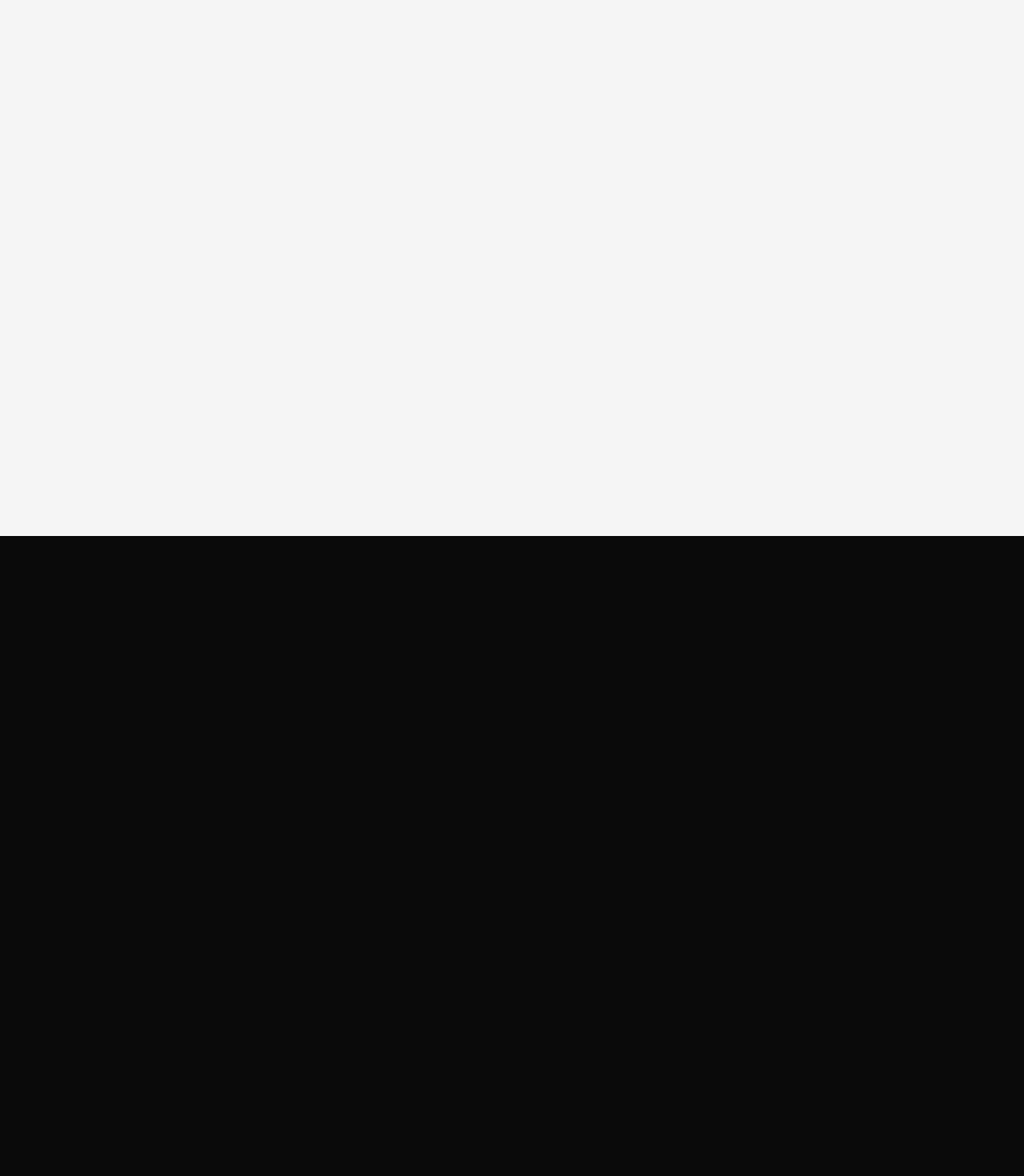
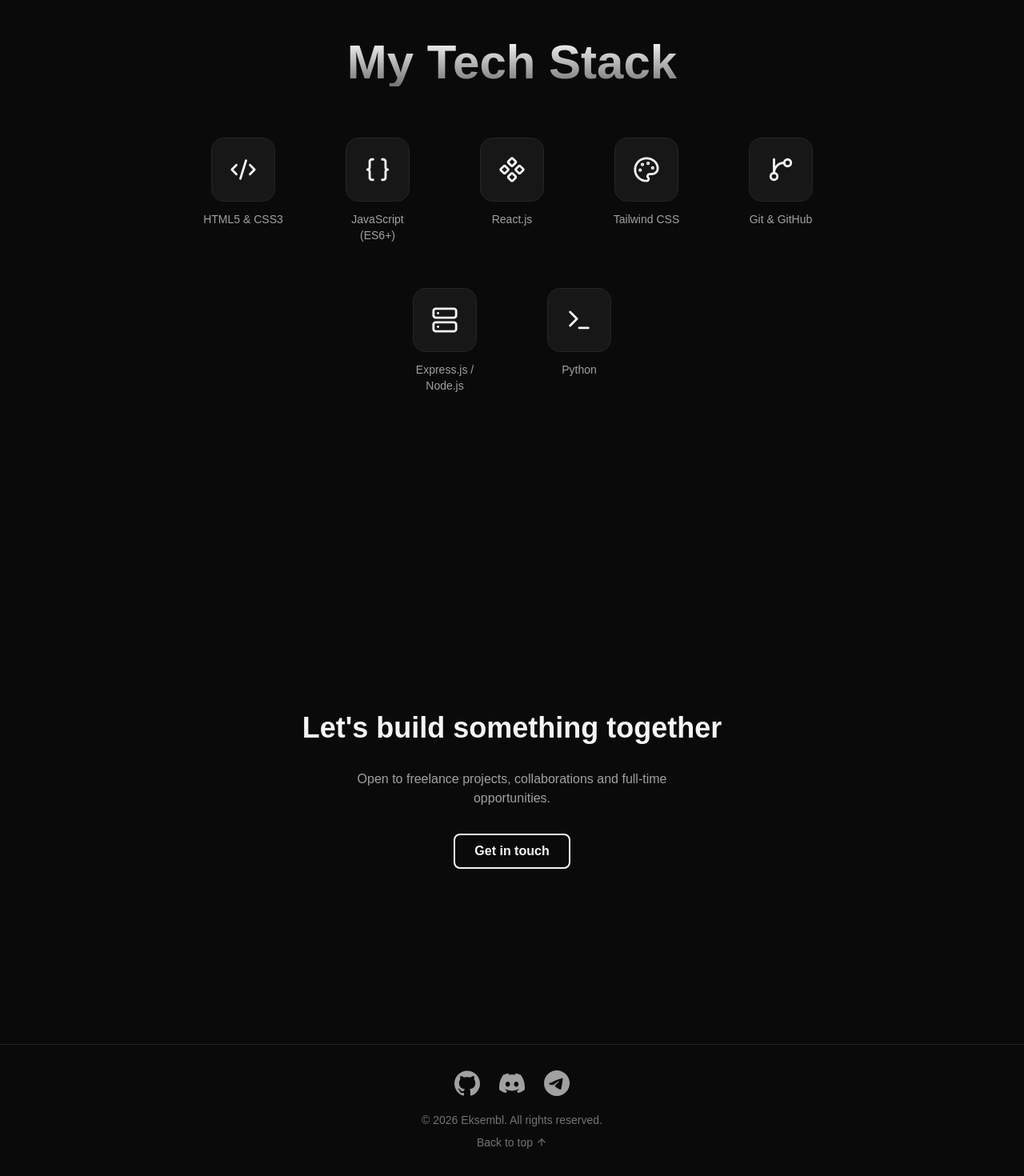
Before and after one commit to eksembl/eksembl.portfolio.github.io, a React (Vite) app: page / in a window 1280 px wide. Shown: the part 963-2433 px from the top of the page at 80% size. Built offline with nearby package versions, Linux system fonts and the light colour scheme; a web font is replaced by a local one.

Commit message:
commit hero

```diff
--- a/index.html
+++ b/index.html
@@ -4,7 +4,7 @@
     <meta charset="UTF-8" />
     <link rel="icon" type="image/svg+xml" href="/favicon.svg" />
     <meta name="viewport" content="width=device-width, initial-scale=1.0" />
-    <title>bio</title>
+    <title>Eksembl portfolio</title>
   </head>
   <body>
     <div id="root"></div>
--- a/src/App.jsx
+++ b/src/App.jsx
@@ -1,25 +1,66 @@
-import { useEffect } from 'react';
-import { ChevronDown, Folder } from 'lucide-react';
+import { useEffect, useRef, useState } from 'react';
+import {
+  ChevronDown,
+  Folder,
+  Code2,
+  Braces,
+  Component,
+  Palette,
+  GitBranch,
+  Server,
+  Terminal,
+  ArrowUp,
+} from 'lucide-react';
 import { GitHubCalendar } from 'react-github-calendar';
 
 import './App.css';
 import avatarImg from './assets/avatar.jpg';
 
+const STACK = [
+  { name: 'HTML5 & CSS3', icon: Code2, dir: '-translate-x-28 -translate-y-6' },
+  { name: 'JavaScript (ES6+)', icon: Braces, dir: 'translate-x-28 -translate-y-6' },
+  { name: 'React.js', icon: Component, dir: '-translate-y-28' },
+  { name: 'Tailwind CSS', icon: Palette, dir: 'translate-y-28' },
+  { name: 'Git & GitHub', icon: GitBranch, dir: '-translate-x-28 translate-y-6' },
+  { name: 'Express.js / Node.js', icon: Server, dir: 'translate-x-28 translate-y-6' },
+  { name: 'Python', icon: Terminal, dir: '-translate-y-16 translate-x-16' },
+];
+
 function App() {
+  const [stackVisible, setStackVisible] = useState(false);
+  const stackRef = useRef(null);
+
   useEffect(() => {
     if ('scrollRestoration' in window.history) {
       window.history.scrollRestoration = 'manual';
     }
-
+    document.documentElement.style.scrollBehavior = 'smooth';
     window.scrollTo(0, 0);
   }, []);
 
+  useEffect(() => {
+    const el = stackRef.current;
+    if (!el) return;
+
+    const observer = new IntersectionObserver(
+      ([entry]) => {
+        if (entry.isIntersecting) {
+          setStackVisible(true);
+          observer.disconnect();
+        }
+      },
+      { threshold: 0.3 }
+    );
+
+    observer.observe(el);
+    return () => observer.disconnect();
+  }, []);
+
   return (
-    <div className="font-sans scroll-smooth md:scroll-auto">
-      {/* Fixed Header */}
+    <div id="top" className="font-sans scroll-smooth">
       <header className="fixed top-0 inset-x-0 z-50 flex justify-between items-center gap-2 px-8 py-4 bg-neutral-950/80 backdrop-blur">
         <a
-          href="https://eksembl.github.io"
+          href="https://github.com/eksembl"
           target="_blank"
           rel="noreferrer"
           className="group border-4 text-neutral-100 border-neutral-100 py-2 px-4 rounded-lg font-semibold hover:text-neutral-400 hover:border-neutral-400 flex justify-center items-center gap-2 transition-colors"
@@ -44,9 +85,7 @@
         </a>
       </header>
 
-      {/* Hero */}
       <section className="min-h-dvh bg-neutral-950 flex flex-col justify-center items-center py-12 pt-28 pl-60 pr-60">
-        {/* Avatar */}
         <div className="w-80 h-80 mx-auto flex justify-center items-center mb-3 rounded-2xl">
           <img
             className="rounded-3xl w-64 h-64 object-cover border-neutral-100 border-4"
@@ -55,27 +94,20 @@
           />
         </div>
 
-        {/* Name */}
         <div className="text-center flex flex-col items-center gap-2 py-8">
           <h1 className="text-2xl font-semibold text-neutral-100">Eksembl</h1>
           <p className="text-gray-400">Full-Stack Developer</p>
         </div>
 
-        {/* Calendar */}
         <div className="text-neutral-100 pb-3">
-          <GitHubCalendar
-            username="eksembl"
-            colorScheme="dark"
-          />
+          <GitHubCalendar username="eksembl" colorScheme="dark" />
         </div>
 
-        {/* Social Media */}
         <div className="flex flex-col items-center justify-center gap-5">
           <p className="text-2xl text-neutral-100">My social media</p>
 
           <div className="flex items-center justify-center gap-5">
-            {/* GitHub */}
-            <a className="size-10 flex items-center justify-center" href="https://eksembl.github.io" target="_blank" aria-label="GitHub">
+            <a className="size-10 flex items-center justify-center" href="https://github.com/eksembl" target="_blank" rel="noreferrer" aria-label="GitHub">
               <svg
                 className="size-10 fill-neutral-100 hover:fill-neutral-400 transition-colors"
                 role="img"
@@ -87,8 +119,7 @@
               </svg>
             </a>
 
-            {/* Discord */}
-            <a className="size-10 flex items-center justify-center" href="https://discord.gg/ka4fBvYKtW" target="_blank" aria-label="Discord">
+            <a className="size-10 flex items-center justify-center" href="https://discord.gg/ka4fBvYKtW" target="_blank" rel="noreferrer" aria-label="Discord">
               <svg
                 className="size-10 fill-neutral-100 hover:fill-neutral-400 transition-colors"
                 role="img"
@@ -100,8 +131,7 @@
               </svg>
             </a>
 
-            {/* Telegram */}
-            <a className="size-10 flex items-center justify-center" href="https://t.me/Mgll1337" target="_blank"aria-label="Telegram">
+            <a className="size-10 flex items-center justify-center" href="https://t.me/Mgll1337" target="_blank" rel="noreferrer" aria-label="Telegram">
               <svg
                 className="size-10 fill-neutral-100 hover:fill-neutral-400 transition-colors"
                 role="img"
@@ -115,7 +145,6 @@
           </div>
         </div>
 
-        {/* Stack Button */}
         <div className="flex items-center justify-center pt-16">
           <a
             className="inline-flex items-center justify-center gap-2 font-semibold text-neutral-100 border-2 border-neutral-100 rounded-lg py-2 px-4 hover:text-neutral-400 hover:border-neutral-400 cursor-pointer leading-none transition-colors"
@@ -129,17 +158,83 @@
 
       <section
         id="stack"
-        className="min-h-dvh bg-neutral-100 text-neutral-900 p-8 flex flex-col justify-center items-center pl-60 pr-60"
+        ref={stackRef}
+        className="min-h-dvh bg-neutral-950 text-neutral-100 p-8 flex flex-col justify-center items-center overflow-hidden"
       >
+        <h2
+          className={`text-4xl md:text-6xl font-bold text-center bg-gradient-to-b from-white to-neutral-500 bg-clip-text text-transparent transition-all duration-1000 ease-out ${
+            stackVisible ? 'translate-y-0 opacity-100' : 'translate-y-16 opacity-0'
+          }`}
+        >
+          My Tech Stack
+        </h2>
 
+        <div className="flex flex-wrap justify-center gap-10 md:gap-14 mt-16 max-w-4xl">
+          {STACK.map(({ name, icon: Icon, dir }, i) => (
+            <div
+              key={name}
+              style={{ transitionDelay: stackVisible ? `${i * 110}ms` : '0ms' }}
+              className={`flex flex-col items-center gap-3 w-28 transition-all duration-700 ease-out ${
+                stackVisible ? 'translate-x-0 translate-y-0 opacity-100' : `${dir} opacity-0`
+              }`}
+            >
+              <div className="size-20 rounded-2xl bg-neutral-900 border border-neutral-800 flex items-center justify-center hover:border-neutral-400 hover:-translate-y-1 transition-all">
+                <Icon size={34} className="text-neutral-100" />
+              </div>
+              <span className="text-sm text-neutral-400 text-center">{name}</span>
+            </div>
+          ))}
+        </div>
       </section>
 
-      {/* Tech Stack */}
       <section
         id="info"
-        className="min-h-dvh bg-neutral-950 text-neutral-900 p-8 flex flex-col justify-center items-center pl-60 pr-60"
+        className="min-h-dvh bg-neutral-950 text-neutral-100 flex flex-col"
       >
+        <div className="flex-1 flex flex-col justify-center items-center gap-8 px-8 text-center">
+          <h2 className="text-3xl md:text-4xl font-semibold">Let&apos;s build something together</h2>
+          <p className="text-neutral-400 max-w-md">
+            Open to freelance projects, collaborations and full-time opportunities.
+          </p>
+          <a
+            href="https://t.me/Mgll1337"
+            target="_blank"
+            rel="noreferrer"
+            className="border-2 border-neutral-100 rounded-lg py-2 px-6 font-semibold hover:bg-neutral-100 hover:text-neutral-950 transition-colors"
+          >
+            Get in touch
+          </a>
+        </div>
 
+        <footer className="border-t border-neutral-800 py-8 px-8 flex flex-col items-center gap-5">
+          <div className="flex items-center gap-6">
+            <a className="size-8 flex items-center justify-center" href="https://github.com/eksembl" target="_blank" rel="noreferrer" aria-label="GitHub">
+              <svg className="size-8 fill-neutral-400 hover:fill-neutral-100 transition-colors" role="img" viewBox="0 0 24 24" xmlns="http://www.w3.org/2000/svg">
+                <title>GitHub</title>
+                <path d="M12 .297c-6.63 0-12 5.373-12 12 0 5.303 3.438 9.8 8.205 11.385.6.113.82-.258.82-.577 0-.285-.01-1.04-.015-2.04-3.338.724-4.042-1.61-4.042-1.61C4.422 18.07 3.633 17.7 3.633 17.7c-1.087-.744.084-.729.084-.729 1.205.084 1.838 1.236 1.838 1.236 1.07 1.835 2.809 1.305 3.495.998.108-.776.417-1.305.76-1.605-2.665-.3-5.466-1.332-5.466-5.93 0-1.31.465-2.38 1.235-3.22-.135-.303-.54-1.523.105-3.176 0 0 1.005-.322 3.3 1.23.96-.267 1.98-.399 3-.405 1.02.006 2.04.138 3 .405 2.28-1.552 3.285-1.23 3.285-1.23.645 1.653.24 2.873.12 3.176.765.84 1.23 1.91 1.23 3.22 0 4.61-2.805 5.625-5.475 5.92.42.36.81 1.096.81 2.22 0 1.606-.015 2.896-.015 3.286 0 .315.21.69.825.57C20.565 22.092 24 17.592 24 12.297c0-6.627-5.373-12-12-12" />
+              </svg>
+            </a>
+            <a className="size-8 flex items-center justify-center" href="https://discord.gg/ka4fBvYKtW" target="_blank" rel="noreferrer" aria-label="Discord">
+              <svg className="size-8 fill-neutral-400 hover:fill-neutral-100 transition-colors" role="img" viewBox="0 0 24 24" xmlns="http://www.w3.org/2000/svg">
+                <title>Discord server</title>
+                <path d="M20.317 4.3698a19.7913 19.7913 0 00-4.8851-1.5152.0741.0741 0 00-.0785.0371c-.211.3753-.4447.8648-.6083 1.2495-1.8447-.2762-3.68-.2762-5.4868 0-.1636-.3933-.4058-.8742-.6177-1.2495a.077.077 0 00-.0785-.037 19.7363 19.7363 0 00-4.8852 1.515.0699.0699 0 00-.0321.0277C.5334 9.0458-.319 13.5799.0992 18.0578a.082.082 0 00.0312.0561c2.0528 1.5076 4.0413 2.4228 5.9929 3.0294a.0777.0777 0 00.0842-.0276c.4616-.6304.8731-1.2952 1.226-1.9942a.076.076 0 00-.0416-.1057c-.6528-.2476-1.2743-.5495-1.8722-.8923a.077.077 0 01-.0076-.1277c.1258-.0943.2517-.1923.3718-.2914a.0743.0743 0 01.0776-.0105c3.9278 1.7933 8.18 1.7933 12.0614 0a.0739.0739 0 01.0785.0095c.1202.099.246.1981.3728.2924a.077.077 0 01-.0066.1276 12.2986 12.2986 0 01-1.873.8914.0766.0766 0 00-.0407.1067c.3604.698.7719 1.3628 1.225 1.9932a.076.076 0 00.0842.0286c1.961-.6067 3.9495-1.5219 6.0023-3.0294a.077.077 0 00.0313-.0552c.5004-5.177-.8382-9.6739-3.5485-13.6604a.061.061 0 00-.0312-.0286zM8.02 15.3312c-1.1825 0-2.1569-1.0857-2.1569-2.419 0-1.3332.9555-2.4189 2.157-2.4189 1.2108 0 2.1757 1.0952 2.1568 2.419 0 1.3332-.9555 2.4189-2.1569 2.4189zm7.9748 0c-1.1825 0-2.1569-1.0857-2.1569-2.419 0-1.3332.9554-2.4189 2.1569-2.4189 1.2108 0 2.1757 1.0952 2.1568 2.419 0 1.3332-.946 2.4189-2.1568 2.4189Z" />
+              </svg>
+            </a>
+            <a className="size-8 flex items-center justify-center" href="https://t.me/Mgll1337" target="_blank" rel="noreferrer" aria-label="Telegram">
+              <svg className="size-8 fill-neutral-400 hover:fill-neutral-100 transition-colors" role="img" viewBox="0 0 24 24" xmlns="http://www.w3.org/2000/svg">
+                <title>Telegram</title>
+                <path d="M11.944 0A12 12 0 0 0 0 12a12 12 0 0 0 12 12 12 12 0 0 0 12-12A12 12 0 0 0 12 0a12 12 0 0 0-.056 0zm4.962 7.224c.1-.002.321.023.465.14a.506.506 0 0 1 .171.325c.016.093.036.306.02.472-.18 1.898-.962 6.502-1.36 8.627-.168.9-.499 1.201-.82 1.23-.696.065-1.225-.46-1.9-.902-1.056-.693-1.653-1.124-2.678-1.8-1.185-.78-.417-1.21.258-1.91.177-.184 3.247-2.977 3.307-3.23.007-.032.014-.15-.056-.212s-.174-.041-.249-.024c-.106.024-1.793 1.14-5.061 3.345-.48.33-.913.49-1.302.48-.428-.008-1.252-.241-1.865-.44-.752-.245-1.349-.374-1.297-.789.027-.216.325-.437.893-.663 3.498-1.524 5.83-2.529 6.998-3.014 3.332-1.386 4.025-1.627 4.476-1.635z" />
+              </svg>
+            </a>
+          </div>
+
+          <div className="flex flex-col items-center gap-2 text-sm text-neutral-500">
+            <p>© {new Date().getFullYear()} Eksembl. All rights reserved.</p>
+            <a href="#top" className="flex items-center gap-1 hover:text-neutral-100 transition-colors">
+              Back to top <ArrowUp size={14} />
+            </a>
+          </div>
+        </footer>
       </section>
     </div>
   );
```
